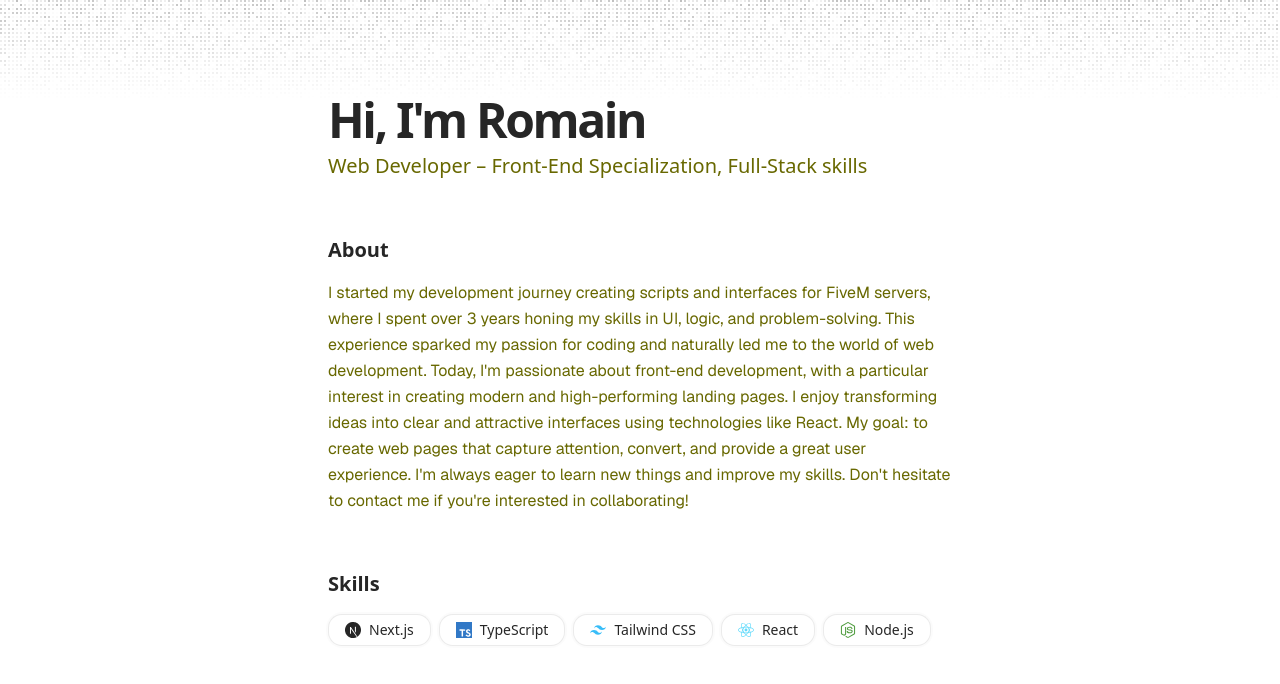
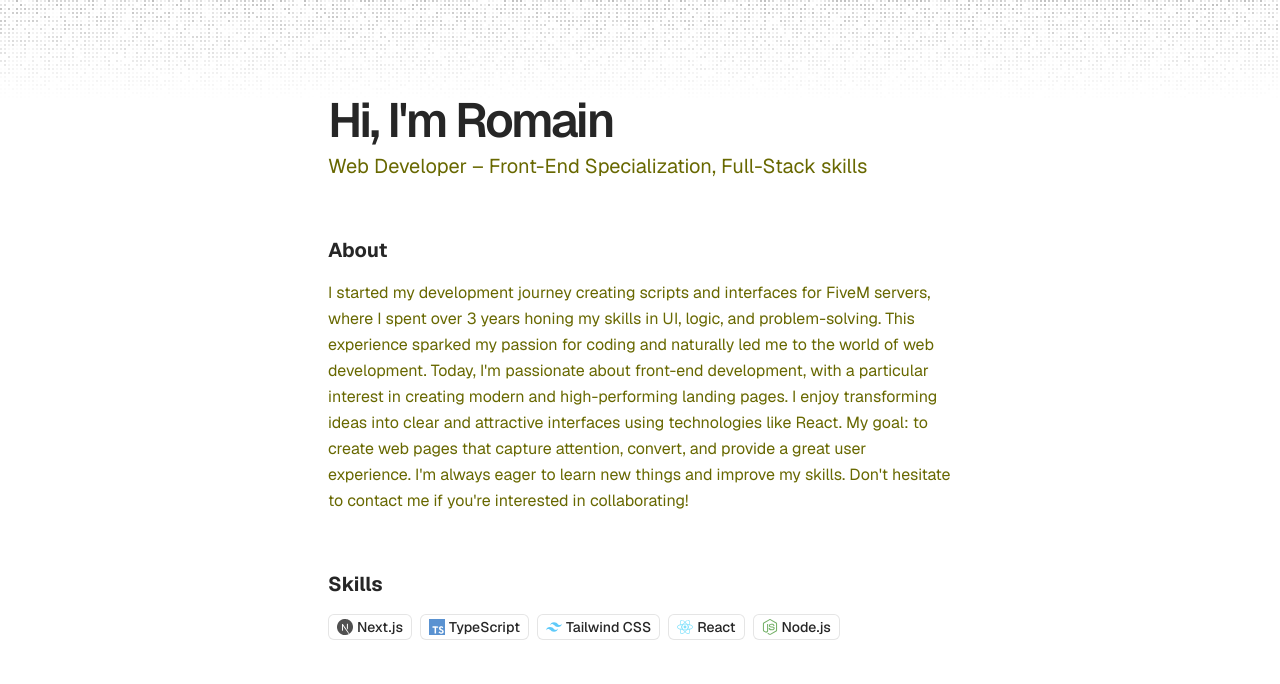
Before and after one commit to Rlzee/portfolio, a Next.js app: page / in a window 1280 px wide. Shown: the top 684 px of the page. Built offline with nearby package versions, Linux system fonts and the light colour scheme.

Commit message:
Add Projects section, refactor fonts, use Badge

```diff
--- a/app/layout.tsx
+++ b/app/layout.tsx
@@ -5,15 +5,13 @@ import { cn } from "@/lib/utils"
 import { ThemeProvider } from "@/components/theme-provider"
 import { FlickeringGrid } from "@/components/flickering-grid"
 
-const fontSans = Geist({
+const fontSans = Geist({ variable: "--font-sans", subsets: ["latin"] })
+const fontHeading = Geist({
+  variable: "--font-heading",
   subsets: ["latin"],
-  variable: "--font-sans",
+  weight: "600",
 })
-
-const fontMono = Geist_Mono({
-  subsets: ["latin"],
-  variable: "--font-mono",
-})
+const fontMono = Geist_Mono({ variable: "--font-mono", subsets: ["latin"] })
 
 export default function RootLayout({
   children,
@@ -26,8 +24,11 @@ export default function RootLayout({
         className={cn(
           "relative min-h-screen antialiased",
           fontSans.variable,
-          fontMono.variable
+          fontHeading.variable,
+          fontMono.variable,
+          "font-sans"
         )}
+        cz-shortcut-listen="true"
       >
         <ThemeProvider>
           {" "}
@@ -43,7 +44,7 @@ export default function RootLayout({
               }}
             />
           </div>
-          <div className="relative z-10 mx-auto max-w-2xl px-6 py-12 pb-24 sm:py-24">
+          <div className="relative isolate z-10 mx-auto max-w-2xl px-6 py-12 pb-24 sm:py-24">
             {children}
           </div>
         </ThemeProvider>
--- a/app/page.tsx
+++ b/app/page.tsx
@@ -3,6 +3,7 @@ import { DATA, BLUR_FADE_DELAY } from "@/data/resume"
 import { Hero } from "@/section/hero"
 import { About } from "@/section/about"
 import { Skills } from "@/section/skills"
+// import { Projects } from "@/section/projects"
 
 export default function Page() {
   return (
@@ -14,6 +15,7 @@ export default function Page() {
       />
       <About blurDelay={BLUR_FADE_DELAY} summary={DATA.summary} />
       <Skills blurDelay={BLUR_FADE_DELAY} skills={DATA.skills} />
+      {/*<Projects blurDelay={BLUR_FADE_DELAY} />*/}
     </main>
   )
 }
--- /dev/null
+++ b/section/projects.tsx
@@ -0,0 +1,44 @@
+"use client"
+
+import BlurFade from "@/components/blur-fade"
+import { Badge } from "@/components/ui/badge"
+
+type ProjectProps = {
+  blurDelay: number
+}
+
+export function Projects({ blurDelay }: ProjectProps) {
+  return (
+    <section id="projects">
+      <BlurFade delay={blurDelay * 11}>
+        <ProjectsSection />
+      </BlurFade>
+    </section>
+  )
+}
+
+function ProjectsSection() {
+  return (
+    <section id="projects">
+      <div className="flex min-h-0 flex-col gap-y-8">
+        <div className="flex flex-col items-center justify-center gap-y-4">
+          <div className="flex w-full items-center">
+            <div className="h-px flex-1 bg-linear-to-r from-transparent from-5% via-border via-95% to-transparent" />
+            <Badge size="lg">My Projects</Badge>
+            <div className="h-px flex-1 bg-linear-to-l from-transparent from-5% via-border via-95% to-transparent" />
+          </div>
+          <div className="flex flex-col items-center justify-center gap-y-3">
+            <h2 className="text-3xl font-bold tracking-tighter sm:text-4xl">
+              Check out my latest work
+            </h2>
+            <p className="text-center text-balance text-muted-foreground md:text-lg/relaxed lg:text-base/relaxed xl:text-lg/relaxed">
+              I&apos;ve worked on a variety of projects, from simple websites to
+              complex web applications. Here are a few of my favorites.
+            </p>
+          </div>
+        </div>
+        <div className="mx-auto grid max-w-[800px] auto-rows-fr grid-cols-1 gap-3 sm:grid-cols-2"></div>
+      </div>
+    </section>
+  )
+}
--- a/section/skills.tsx
+++ b/section/skills.tsx
@@ -2,6 +2,7 @@
 
 import type React from "react"
 import BlurFade from "@/components/blur-fade"
+import { Badge } from "@/components/ui/badge"
 
 type SkillsProps = {
   blurDelay: number
@@ -21,14 +22,14 @@ export function Skills({ blurDelay, skills }: SkillsProps) {
         <div className="flex flex-wrap gap-2">
           {skills.map((skill, id) => (
             <BlurFade key={skill.name} delay={blurDelay * 10 + id * 0.05}>
-              <div className="flex h-8 w-fit items-center gap-2 rounded-xl border border-border bg-background px-4 ring-2 ring-border/20">
+              <Badge variant="outline" size="lg" className="px-2 py-3">
                 {skill.icon && (
                   <skill.icon className="size-4 overflow-hidden object-contain" />
                 )}
                 <span className="text-sm font-medium text-foreground">
                   {skill.name}
                 </span>
-              </div>
+              </Badge>
             </BlurFade>
           ))}
         </div>
```
